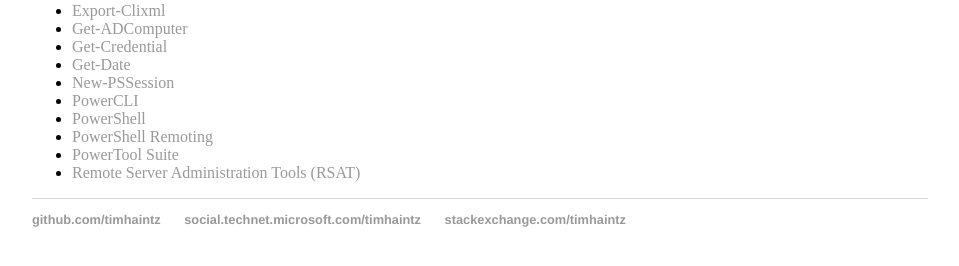
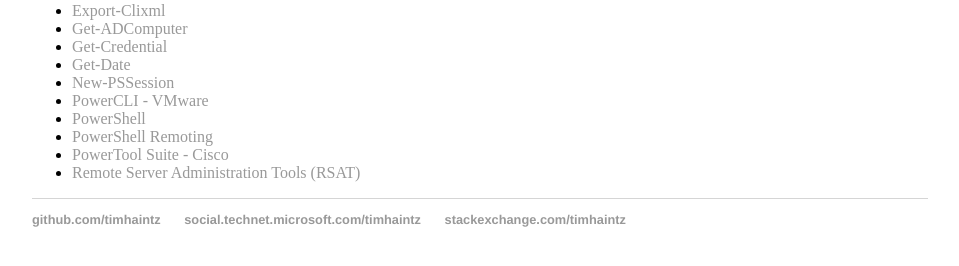
Before and after one commit to timhaintz/timhaintz.github.io, a Jekyll site: the page built from glossary/index.md, in a window 1280 px wide. Shown: the part 267-533 px from the top of the page, without its empty margins (160-1119 px from the left). Built offline with Jekyll 4.4.1, drawn with Linux system fonts in a browser that asks for light colours.

Commit message:
Update index.md

```diff
--- a/glossary/index.md
+++ b/glossary/index.md
@@ -14,8 +14,8 @@
 * [Get-Credential](https://docs.microsoft.com/en-us/powershell/module/microsoft.powershell.security/get-credential?view=powershell-6)
 * [Get-Date](https://docs.microsoft.com/en-us/powershell/module/microsoft.powershell.utility/get-date?view=powershell-6)
 * [New-PSSession](https://docs.microsoft.com/en-us/powershell/module/microsoft.powershell.core/new-pssession?view=powershell-6)
-* [PowerCLI](https://www.vmware.com/support/developer/PowerCLI/)
+* [PowerCLI - VMware](https://www.vmware.com/support/developer/PowerCLI/)
 * [PowerShell](https://docs.microsoft.com/en-us/powershell/scripting/powershell-scripting?view=powershell-6)
 * [PowerShell Remoting](https://docs.microsoft.com/en-us/powershell/scripting/core-powershell/running-remote-commands?view=powershell-6#windows-powershell-remoting)
-* [PowerTool Suite](https://communities.cisco.com/docs/DOC-37154)
+* [PowerTool Suite - Cisco](https://communities.cisco.com/docs/DOC-37154)
 * [Remote Server Administration Tools (RSAT)](https://support.microsoft.com/en-au/help/2693643/remote-server-administration-tools-rsat-for-windows-operating-systems)
```
